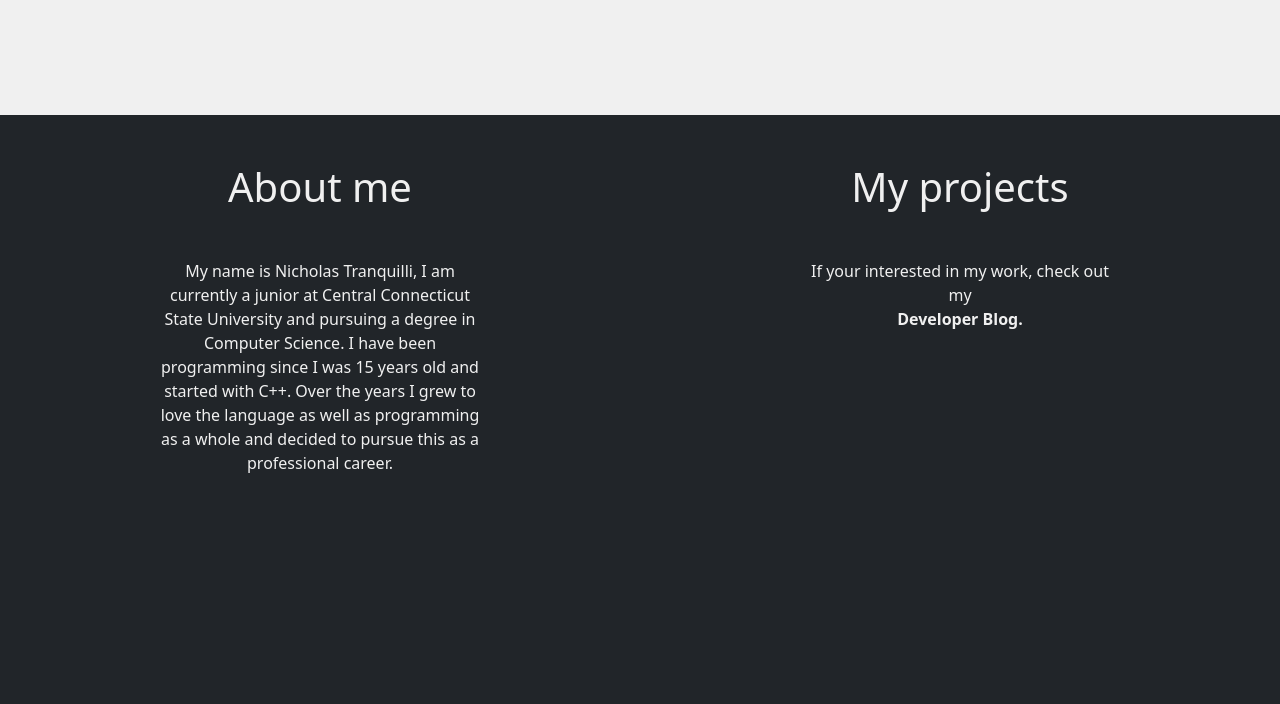
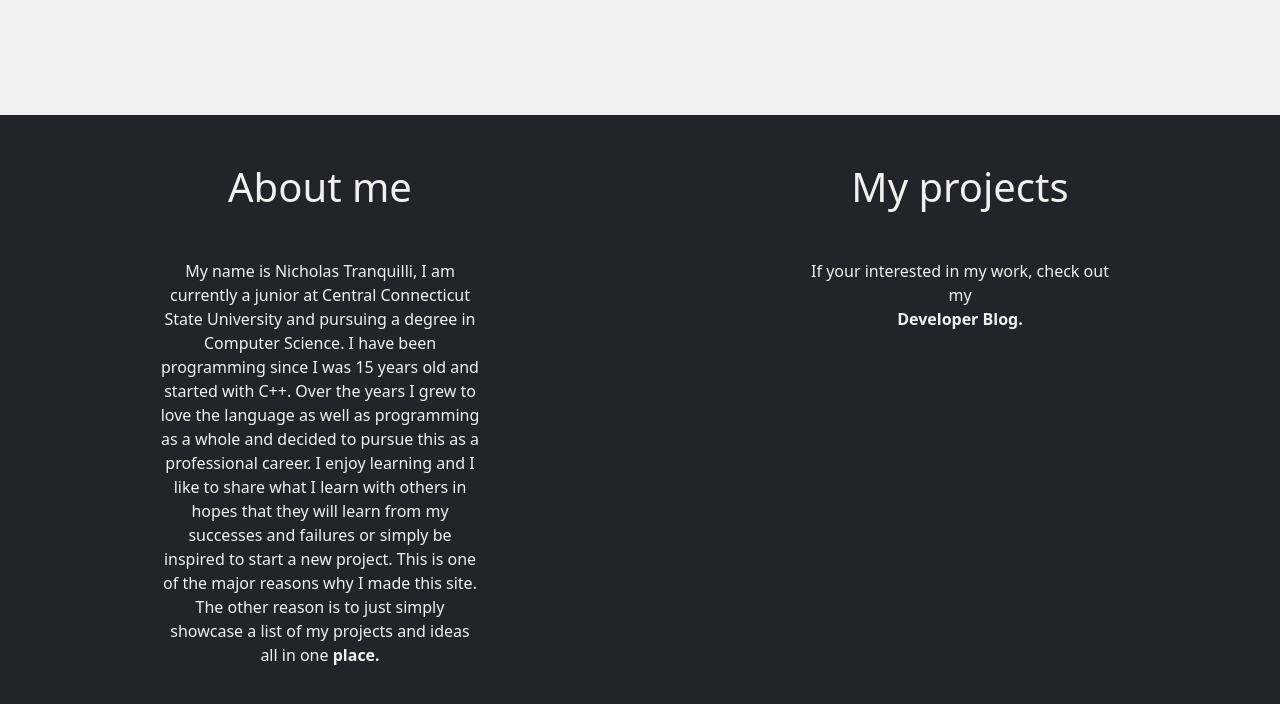
Before and after one commit to NicholasTranquilli/NicholasTranquilli.github.io, a Jekyll site: the page index.html, which Jekyll copies as it is, in a window 1280 px wide and 900 px high, scrolled down 785 px. Shown: the top 704 px of the window. Built offline with Jekyll 4.4.1, drawn with Linux system fonts in a browser that asks for light colours.

Commit message:
Updated 'about me'

```diff
--- a/index.html
+++ b/index.html
@@ -55,6 +55,11 @@
                 and pursuing a degree in Computer Science. I have been programming since I was 15 years
                 old and started with C++. Over the years I grew to love the language as well as programming
                 as a whole and decided to pursue this as a professional career.
+
+                I enjoy learning and I like to share what I learn with others in hopes that they will learn from my successes
+                and failures or simply be inspired to start a new project. This is one of the major reasons why I made this site.
+                The other reason is to just simply showcase a list of my projects and ideas all in one
+                <a class="text-decoration-none text-reset fw-bold" href="/blog">place.</a>
             </p>
 
         </div>
```
Also changed, not shown: contact.markdown (+0 -7 lines).
